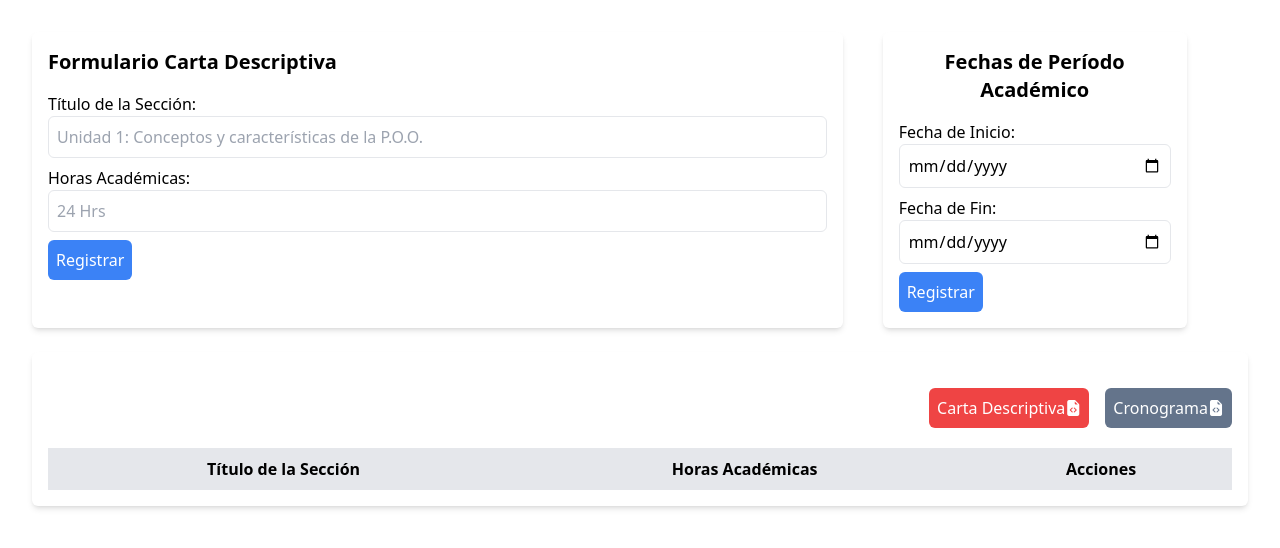
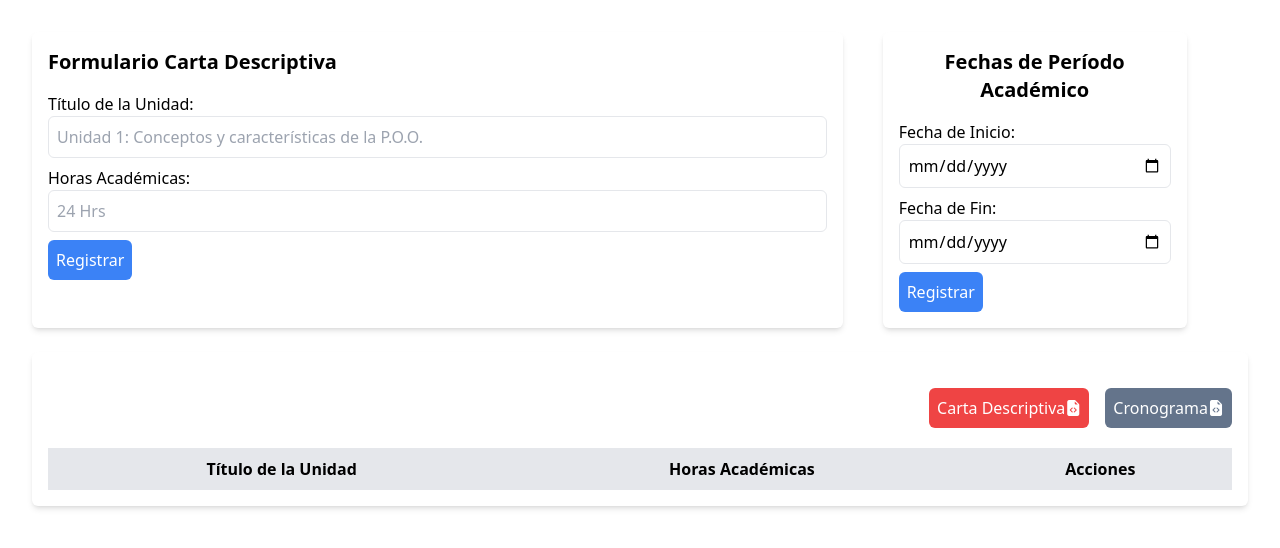
Before and after one commit to Dianaerika2000/front-prot-1, a React (Vite) app: page / in a window 1280 px wide. Shown: the top 548 px of the page. Built offline with nearby package versions, Linux system fonts and the light colour scheme.

Commit message:
Change Secciones to Unidades

```diff
--- a/src/Pages/DescriptivePage/DescriptivePage.jsx
+++ b/src/Pages/DescriptivePage/DescriptivePage.jsx
@@ -44,7 +44,7 @@ const DescriptivePage = () => {
         } else {
             // Add new section to store
             addSection(newSection);
-            setMessage('La sección fue registrada exitosamente');
+            setMessage('La unidad fue registrada exitosamente');
         }
 
         setTimeout(() => {
@@ -78,7 +78,7 @@ const DescriptivePage = () => {
                     {message && <p className="text-green-500 mb-2">{message}</p>}
                     <form onSubmit={handleSubmit}>
                         <label className="block mb-2">
-                            Título de la Sección:
+                            Título de la Unidad:
                             <input type="text" placeholder="Unidad 1: Conceptos y características de la P.O.O." value={titleSection} onChange={(e) => setTitleSection(e.target.value)} className="w-full p-2 border rounded-md" />
                         </label>
                         <label className="block mb-2">
@@ -106,7 +106,7 @@ const DescriptivePage = () => {
                 <table className="w-full border mt-6">
                     <thead>
                         <tr className="bg-gray-200">
-                            <th className="border px-4 py-2">Título de la Sección</th>
+                            <th className="border px-4 py-2">Título de la Unidad</th>
                             <th className="border px-4 py-2">Horas Académicas</th>
                             <th className="border px-4 py-2">Acciones</th>
                         </tr>
--- a/src/Pages/DescriptivePage/SectionContentPage.jsx
+++ b/src/Pages/DescriptivePage/SectionContentPage.jsx
@@ -125,9 +125,9 @@ export default function SectionContentPage() {
     <>
       <div className="bg-white p-4 rounded-md shadow-md">
         <div className="flex justify-start py-5">
-          <Link to="/" className="bg-blue-500 text-white py-2 px-4 rounded-md inline-block mb-4 text-left"><i className="bi bi-arrow-left-square-fill"></i> Listado de Secciones</Link>
+          <Link to="/" className="bg-blue-500 text-white py-2 px-4 rounded-md inline-block mb-4 text-left"><i className="bi bi-arrow-left-square-fill"></i> Listado de Unidades</Link>
         </div>
-        <h2 className="text-xl font-bold mb-4">Sección - {sectionFromStore.title}</h2>
+        <h2 className="text-xl font-bold mb-4">Unidad - {sectionFromStore.title}</h2>
         {message && <p className="text-green-500 mb-2">{message}</p>}
         <form onSubmit={handleSubmitContent} className="mt-2">
           {isPartialContent ? (
```
